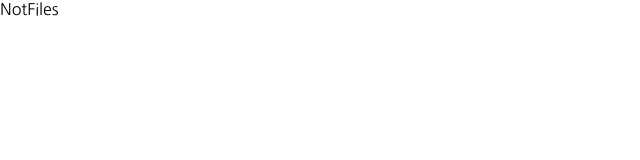
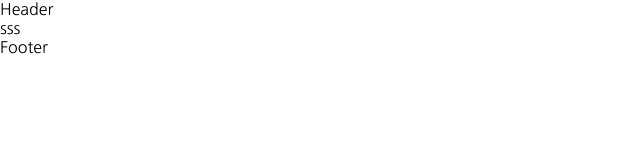
Before and after one commit to msun97/project-vancleef, a React (Vite) app: page /productinquiry in a window 1280 px wide. Shown: the top 160 px of the page, without its empty margins (0-640 px from the left). Built offline with nearby package versions, Linux system fonts and the light colour scheme.

Commit message:
상품문의페이지 추가(라우팅도 추가)

```diff
--- a/src/App.jsx
+++ b/src/App.jsx
@@ -2,16 +2,18 @@ import { BrowserRouter, Routes, Route } from 'react-router-dom';
 import Layout from './components/Layout';
 import Home from './pages/home';
 import NotFiles from './pages/notfile';
+import ProductInquiry from './pages/productinquiry/ProductInquiry';
 const App = () => {
     return (
         <>
             <BrowserRouter>
                 <Routes>
-          <Route path="/" element={<Layout />}>
+                    <Route path='/' element={<Layout />}>
                         <Route index element={<Home />} />
-            <Route path="/home" element={<Home />} />
+                        <Route path='/home' element={<Home />} />
+                        <Route path='/productinquiry' element={<ProductInquiry />} />
                     </Route>
-          <Route path="*" element={<NotFiles />} />
+                    <Route path='*' element={<NotFiles />} />
                 </Routes>
             </BrowserRouter>
         </>
--- /dev/null
+++ b/src/pages/productinquiry/ProductInquiry.jsx
@@ -0,0 +1,7 @@
+import React from 'react';
+
+const ProductInquiry = () => {
+    return <div className='wrap p-()'>sss</div>;
+};
+
+export default ProductInquiry;
```
Lines whose indentation alone changed are shown as unchanged.
